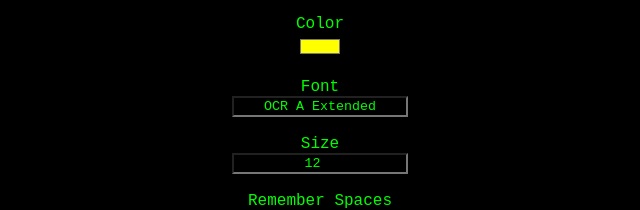
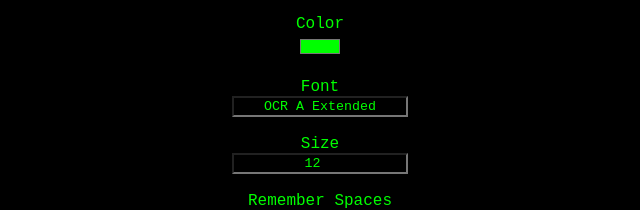
Before and after one commit to comborock/MissleCodeGen, a plain HTML site: page MCG v0.333.html in a window 1280 px wide. Shown: the part 170-380 px from the top of the page, 320-960 px from the left. Drawn offline with Linux system fonts and the light colour scheme.

Commit message:
Update MCG v0.333.html
Theme changed

```diff
--- a/MCG v0.333.html
+++ b/MCG v0.333.html
@@ -20,7 +20,7 @@
     <input type="color" id="FEB282023cool2" oninput="document.body.style.backgroundColor = document.getElementById('FEB282023cool2').value;document.getElementById('NOV242022p').style.backgroundColor = document.getElementById('FEB282023cool2').value">
     <br>
     <br> Color <br>
-    <input type="color" id="FEB282023cool" value="#ffff00" oninput="document.getElementById('NOV242022p').style.color = document.getElementById('FEB282023cool').value">
+    <input type="color" id="FEB282023cool" value="#00ff00" oninput="document.getElementById('NOV242022p').style.color = document.getElementById('FEB282023cool').value">
     <br>
     <br> Font <br>
     <input type="text" id="MAR012023inp" value="OCR A Extended" oninput="MAR232023f()">
```
